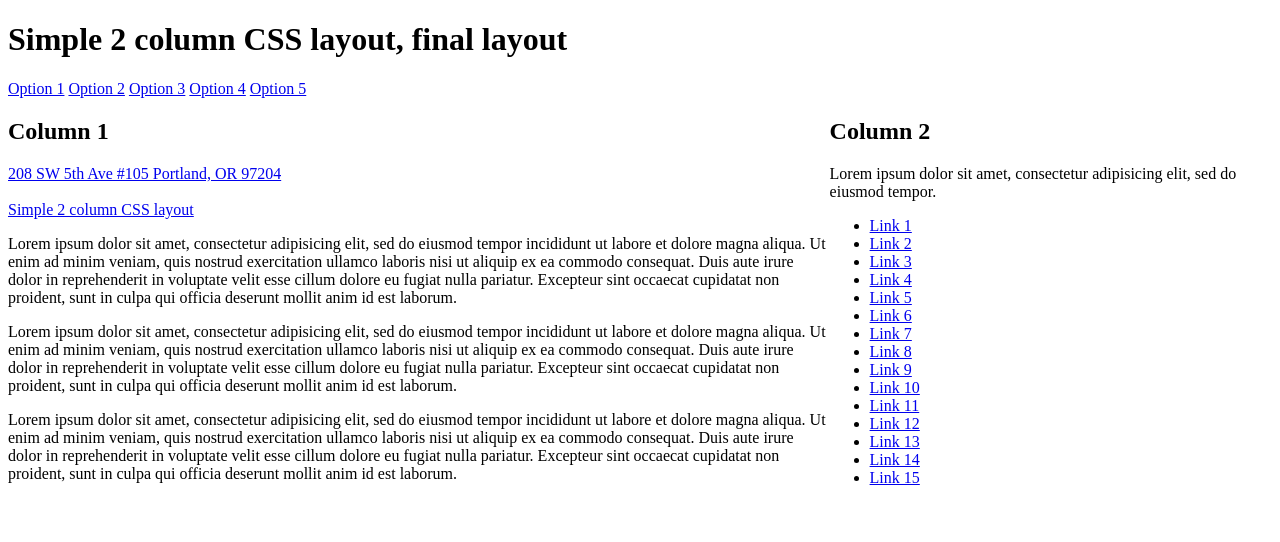
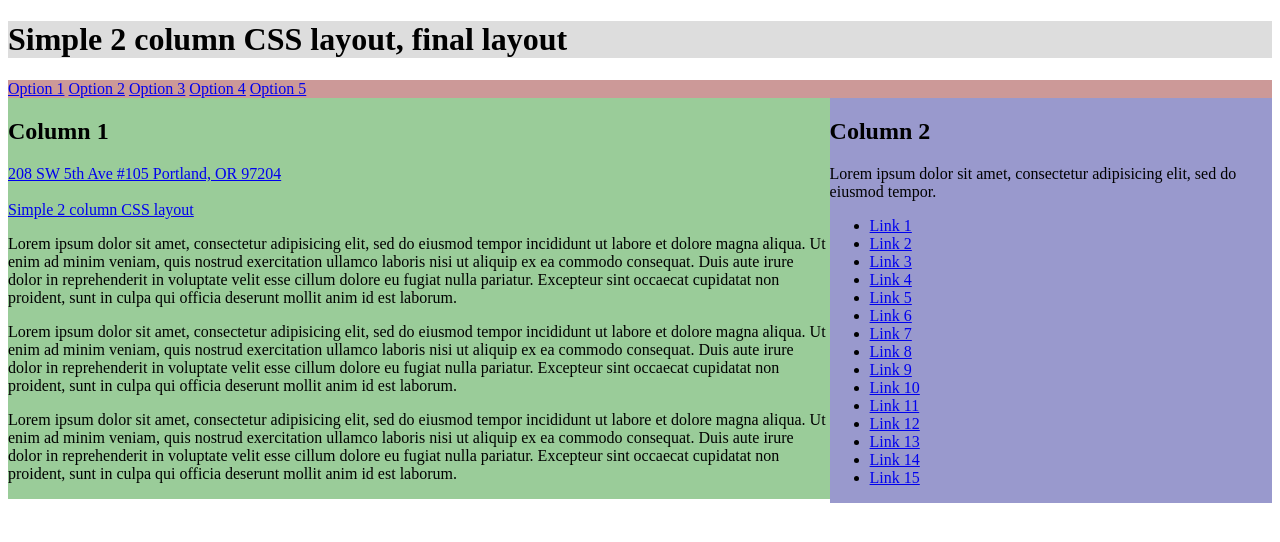
Before and after one commit to youssefk/layout-test-code-review, a plain HTML site: page index.html in a window 1280 px wide. Drawn offline with Linux system fonts and the light colour scheme.

Commit message:
Add different background colors to title, navigation bar, and columns.

```diff
--- a/css/styles.css
+++ b/css/styles.css
@@ -1,9 +1,19 @@
+#titlebar {
+  background-color: #dddddd;
+}
+
+#navbar {
+  background-color: #cc9998;
+}
+
 #column1 {
   float: left;
   width: 65%;
+  background-color: #9acc99;
 }
 
 #column2 {
   float: left;
   width: 35%;
+  background-color: #9999cd;
 }
```
